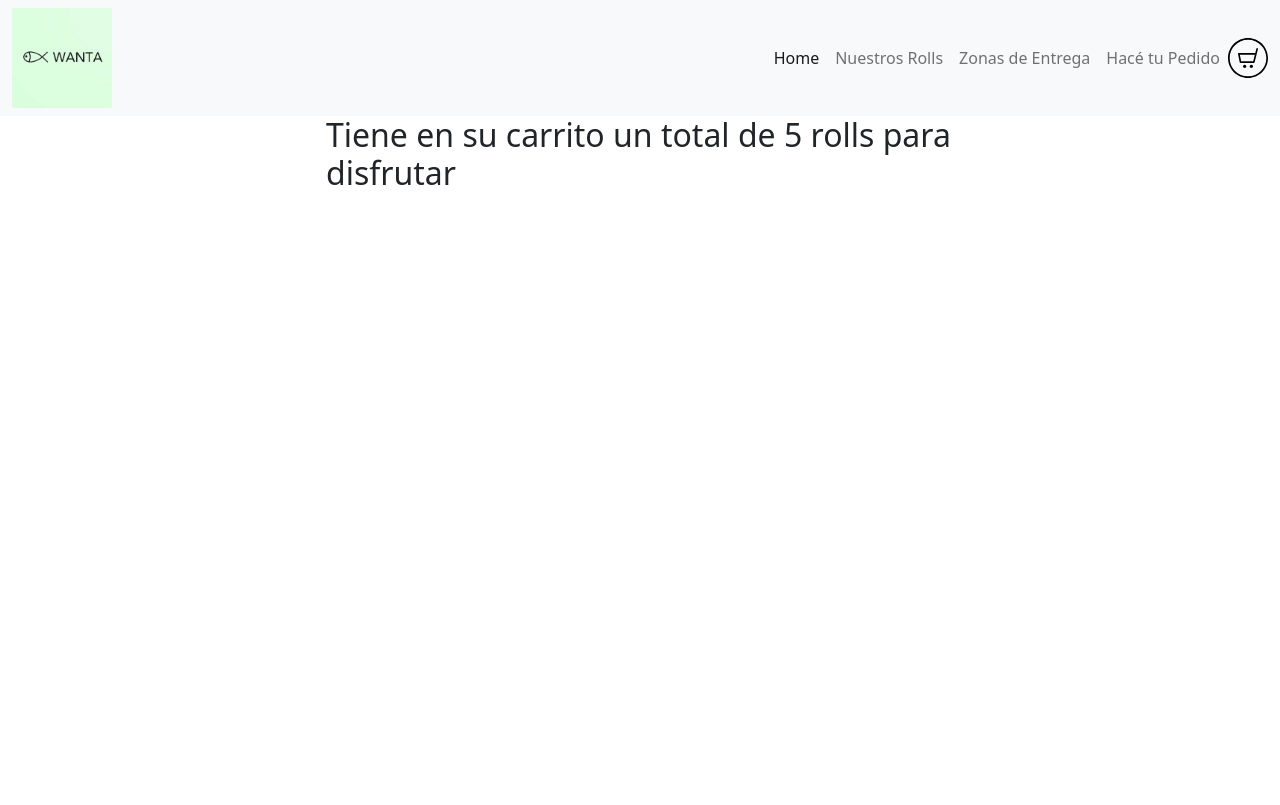
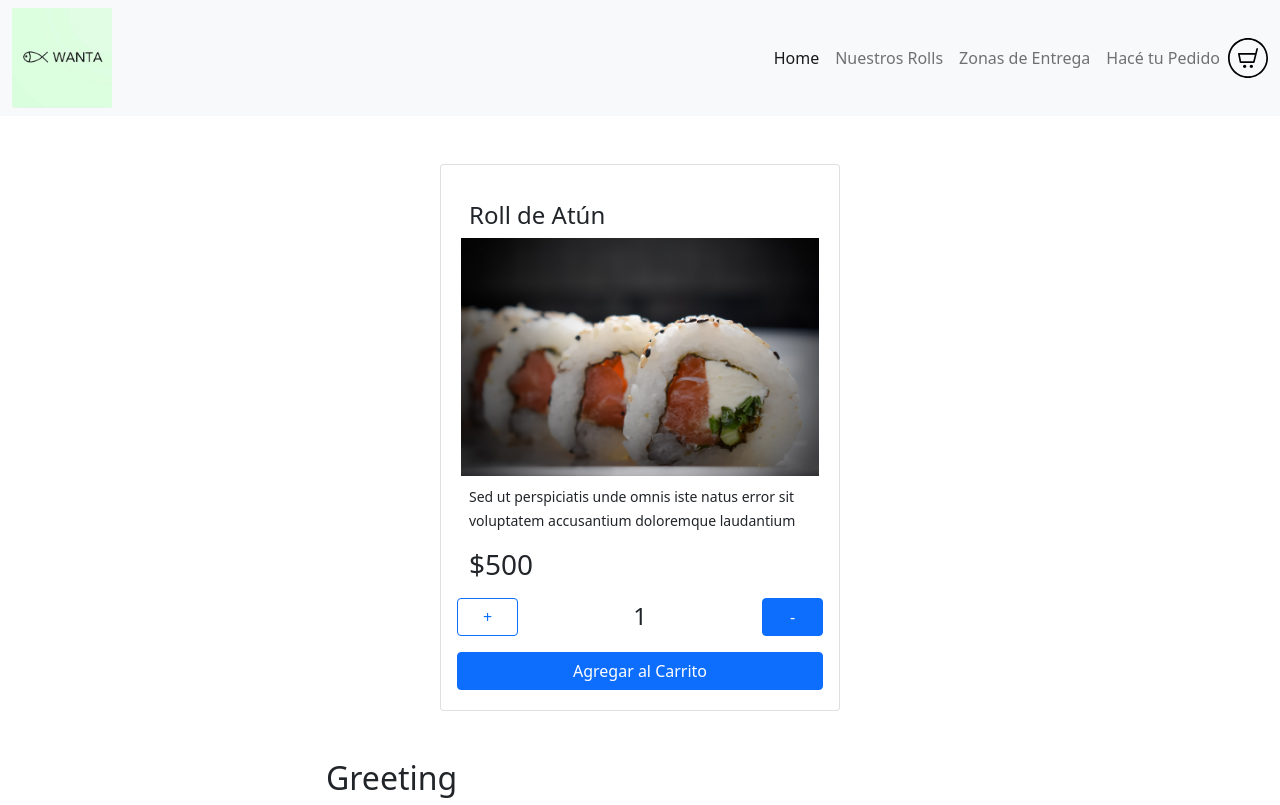
Before and after one commit to DiegoCastanares/wanta-sushi, a React (Create React App) app: page / in a window 1280 px wide. Built offline with nearby package versions, Linux system fonts and the light colour scheme.

Commit message:
Item Count Desafio Clase 5

```diff
--- a/src/App.js
+++ b/src/App.js
@@ -1,13 +1,12 @@
 import "./App.css";
 import ItemListContainer from "./components/ItemListContainer";
+import Item from "./components/Item";
 
 function App() {
   return (
     <>
-      <ItemListContainer
-        texto="Ya podes agregar tus rolls al pedido"
-        numero="5"
-      />
+      <Item />
+      <ItemListContainer texto="Ya podes agregar tus rolls al pedido" />
     </>
   );
 }
--- /dev/null
+++ b/src/components/Item.css
@@ -0,0 +1,32 @@
+.card {
+  background-color: #c1e8ed;
+  width: 400px;
+  padding: 10px;
+  border: 1px solid #eee;
+}
+
+.inner-card {
+  background: #fff;
+  padding: 10px;
+  border-radius: 5px;
+}
+
+.heart {
+  cursor: pointer;
+  height: 35px;
+  width: 35px;
+  font-size: 13px;
+  display: flex;
+  justify-content: center;
+  align-items: center;
+  color: #beb4aa;
+  border-radius: 50%;
+  background-color: #eee;
+}
+
+.btn:focus {
+  color: #fff;
+  background-color: #025ce2;
+  border-color: #0257d5;
+  box-shadow: none;
+}
--- /dev/null
+++ b/src/components/Item.js
@@ -0,0 +1,35 @@
+import React from "react";
+import "./Item.css";
+import ItemCount from "./ItemCount";
+import atun from "../imagenes/atun.jpg";
+
+const Item = () => {
+  return (
+    <div className="container mt-5 mb-5 d-flex justify-content-center align-items-center">
+      <div className="card">
+        <div className="inner-card">
+          <div className="d-flex justify-content-between align-items-center mt-3 px-2">
+            <h4>Roll de Atún</h4>
+          </div>
+          <img width="100%" src={atun} alt="" />{" "}
+          <div className="mt-2 px-2">
+            {" "}
+            <small>
+              Sed ut perspiciatis unde omnis iste natus error sit voluptatem
+              accusantium doloremque laudantium
+            </small>{" "}
+          </div>
+          <div className="px-2 mt-3">
+            <h3>$500</h3>
+          </div>
+          <div className="px-2 mt-3">
+            {" "}
+            <ItemCount stock="20" initial="1" />{" "}
+          </div>
+        </div>
+      </div>
+    </div>
+  );
+};
+
+export default Item;
--- /dev/null
+++ b/src/components/ItemCount.js
@@ -0,0 +1,40 @@
+import React, { useState } from "react";
+
+const ItemCount = (props) => {
+  const [contador, setContador] = useState(1);
+  const { stock, initial } = props;
+
+  //   const stock = 20;
+  //   const initial = 1;
+
+  const sumar = () => {
+    if (contador < stock) {
+      setContador(contador + 1);
+    }
+  };
+
+  console.log(contador);
+
+  const restar = () => {
+    if (contador > initial) {
+      setContador(contador - 1);
+    }
+  };
+
+  return (
+    <div className="row">
+      <button className="btn btn-outline-primary col-2" onClick={sumar}>
+        +
+      </button>
+      <span className="col-8 justify-text-center fs-4 d-flex justify-content-center">
+        {contador}
+      </span>
+      <button className="btn btn-primary col-2" onClick={restar}>
+        -
+      </button>
+      <button className="btn btn-primary px-3 mt-3">Agregar al Carrito</button>
+    </div>
+  );
+};
+
+export default ItemCount;
--- a/src/components/ItemListContainer.js
+++ b/src/components/ItemListContainer.js
@@ -8,9 +8,7 @@ const ItemListContainer = (props) => {
     </div>
   ) : (
     <div className="row">
-      <h2 className="col-md-6 offset-md-3">
-        Tiene en su carrito un total de {numero} rolls para disfrutar
-      </h2>
+      <h2 className="col-md-6 offset-md-3">Greeting</h2>
     </div>
   );
 };
```
Also changed, not shown: src/imagenes/atun.jpg (added).
